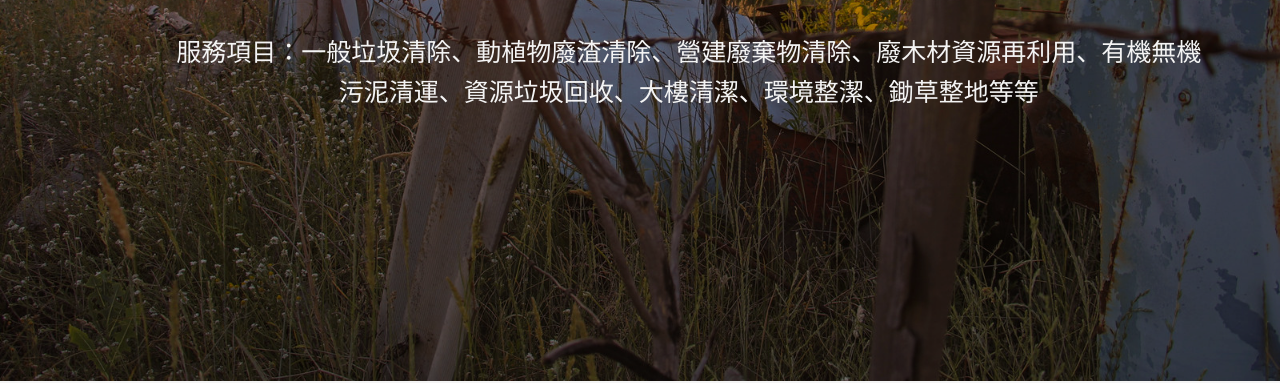
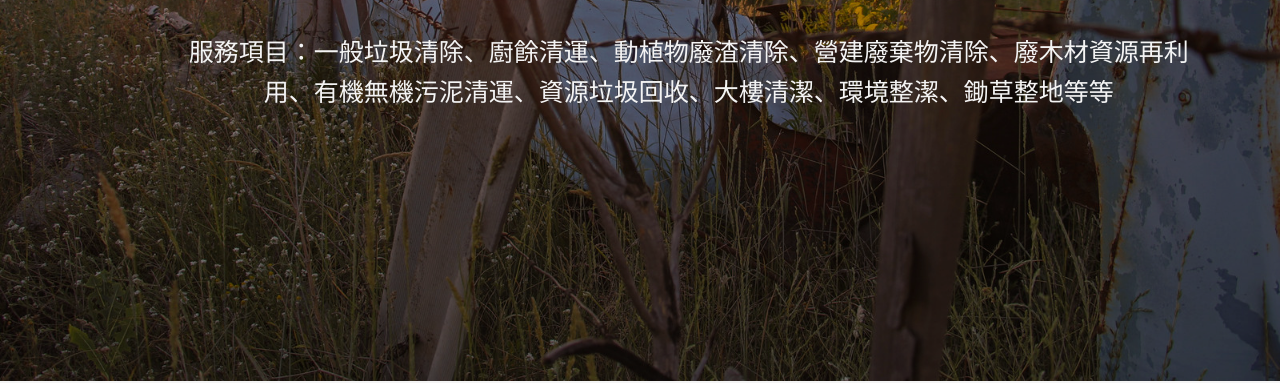
Before and after one commit to PJCHENder/liuder, a website: page index.html in a window 1280 px wide. Shown: the part 419-802 px from the top of the page. Drawn offline with nearby package versions, Linux system fonts and the light colour scheme.

Commit message:
Update content

```diff
--- a/index.html
+++ b/index.html
@@ -62,7 +62,7 @@
           <div class="col-md-11 col-md-offset-1">
             <h1 class="brand-heading" itemprop="name">六德環保清理事業</h1>
             <h1 class="sub-brand">—陸德環保有限公司—</h1>
-            <p class="intro-text" itemprop="makesOffer">服務項目：一般垃圾清除、動植物廢渣清除、營建廢棄物清除、廢木材資源再利用、有機無機污泥清運、資源垃圾回收、大樓清潔、環境整潔、鋤草整地等等</p>
+            <p class="intro-text" itemprop="makesOffer">服務項目：一般垃圾清除、廚餘清運、動植物廢渣清除、營建廢棄物清除、廢木材資源再利用、有機無機污泥清運、資源垃圾回收、大樓清潔、環境整潔、鋤草整地等等</p>
           </div>
         </div>
       </div>
```
